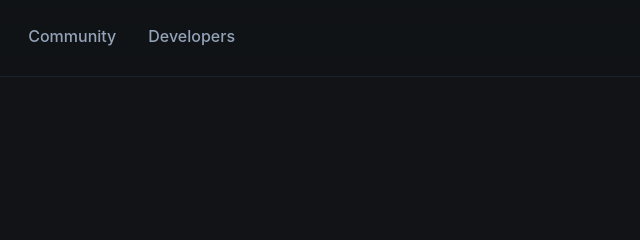
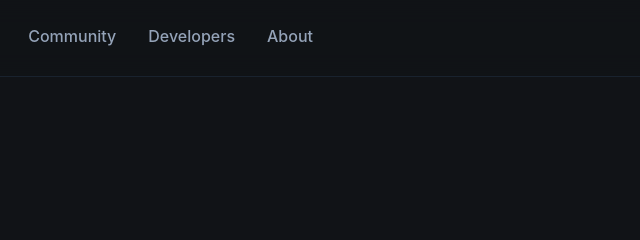
Before and after one commit to sanjaysahoo21/Oryx, a plain HTML site: page src/index.html in a window 1280 px wide. Shown: the top 240 px of the page, 435-1075 px from the left. Drawn offline with nearby package versions, Linux system fonts and the light colour scheme.

Commit message:
latest modi....

```diff
--- a/src/index.html
+++ b/src/index.html
@@ -51,6 +51,9 @@
                 </li>
                 <li class="nav-item">
                     <a class="nav-link protected-link" href="pages/developers.html">Developers</a>
+                </li>
+                <li class="nav-item">
+                    <a class="nav-link protected-link" href="pages/about.html">About</a>
                 </li>
             </ul>
             <div class="d-flex align-items-center">
```
